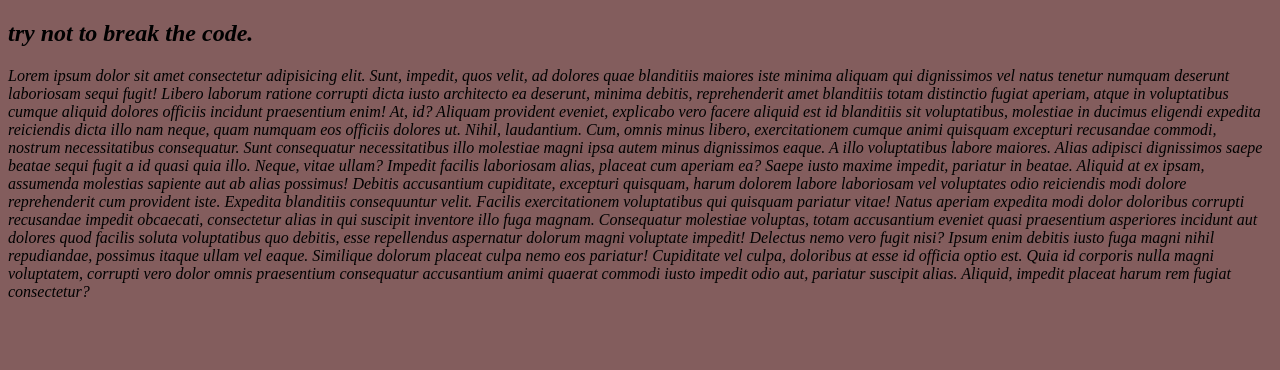
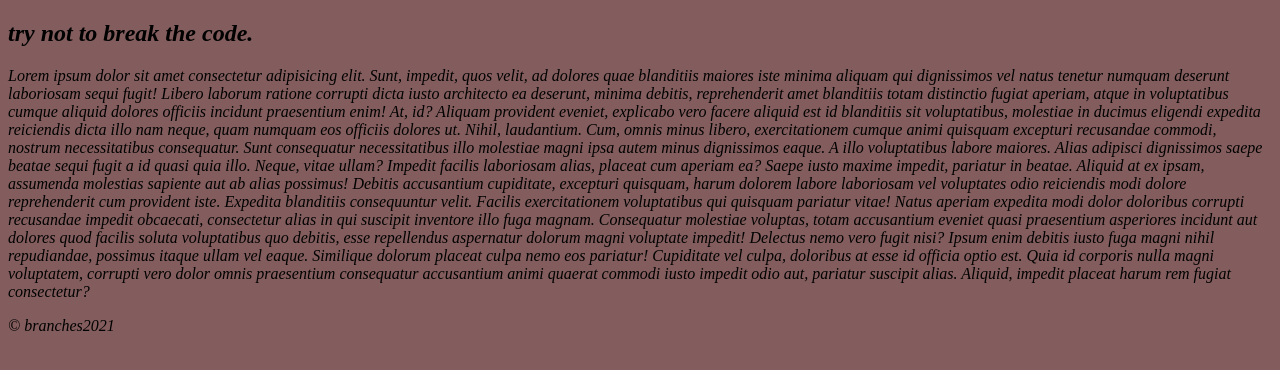
Before and after one commit to bashar-alasmar/Branches, a plain HTML site: page index.html in a window 1280 px wide. Drawn offline with Linux system fonts and the light colour scheme.

Commit message:
editing html

```diff
--- a/index.html
+++ b/index.html
@@ -23,6 +23,9 @@
         Ipsum enim debitis iusto fuga magni nihil repudiandae, possimus itaque ullam vel eaque. Similique dolorum placeat culpa nemo eos pariatur! Cupiditate vel culpa, doloribus at esse id officia optio est.
         Quia id corporis nulla magni voluptatem, corrupti vero dolor omnis praesentium consequatur accusantium animi quaerat commodi iusto impedit odio aut, pariatur suscipit alias. Aliquid, impedit placeat harum rem fugiat consectetur?
     </p>
+    <footer>
+        &copy; branches2021
+    </footer>
 
 </body>
 </html>
```
